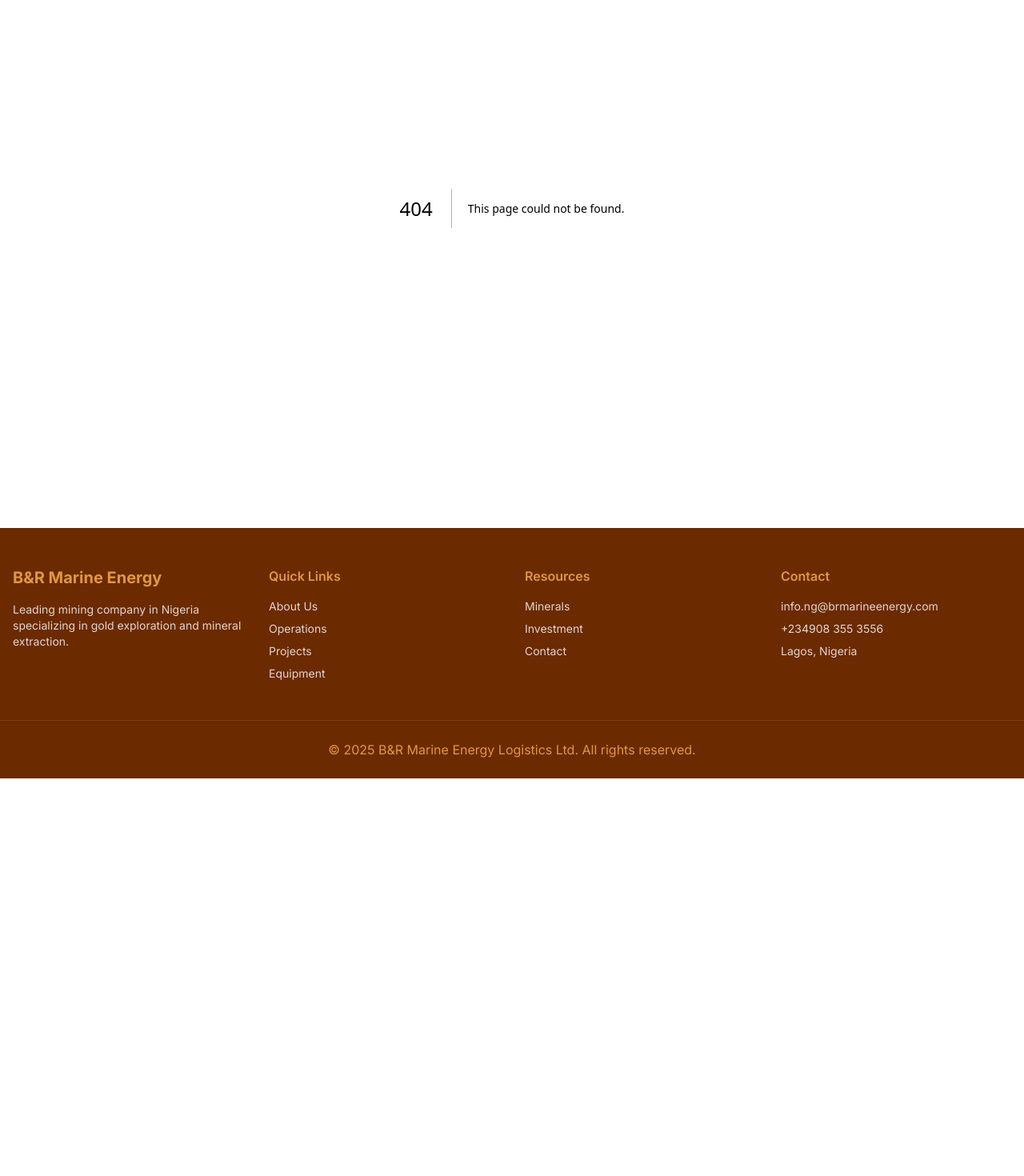
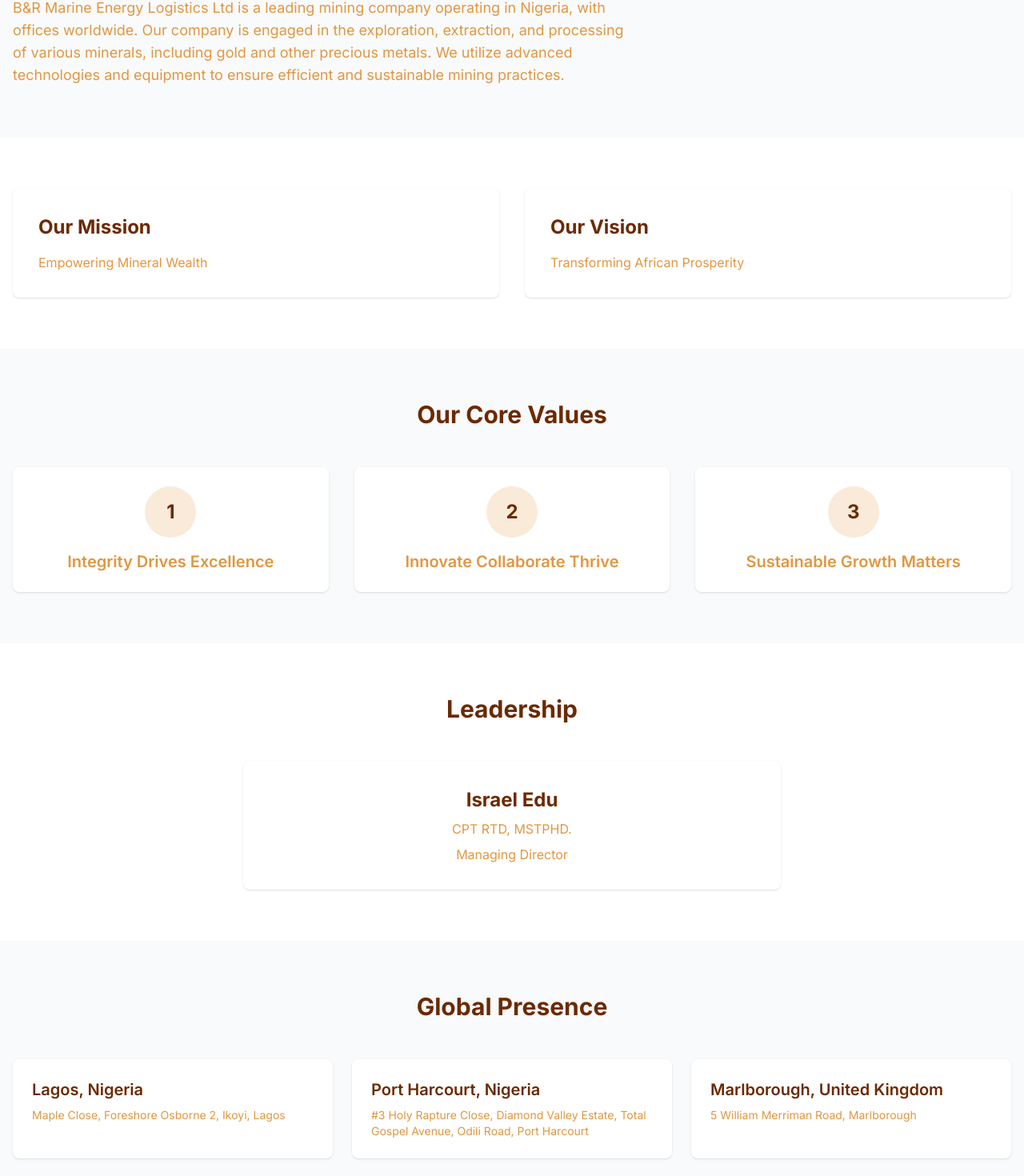
Before and after one commit to AntipasBen23/MARINE, a Next.js app: page /about in a window 1280 px wide. Before the commit this address had no page. Shown: the part 204-1674 px from the top of the page at 80% size. Before the commit the page ends 1177 px from the top, so only its background shows below. Built offline with nearby package versions, Linux system fonts and the light colour scheme.

Commit message:
added about page

```diff
--- /dev/null
+++ b/src/app/about/page.tsx
@@ -0,0 +1,103 @@
+import { companyInfo, contactInfo } from "@/lib/data/company";
+
+export default function AboutPage() {
+  return (
+    <main className="min-h-screen">
+      {/* Hero Section */}
+      <section className="py-16 bg-gray-50">
+        <div className="container mx-auto px-4">
+          <h1 className="text-4xl md:text-5xl font-bold mb-6" style={{ color: 'rgb(107, 42, 0)' }}>
+            About B&R Marine Energy
+          </h1>
+          <p className="text-lg max-w-3xl" style={{ color: 'rgb(224, 151, 65)' }}>
+            {companyInfo.overview}
+          </p>
+        </div>
+      </section>
+
+      {/* Mission & Vision */}
+      <section className="py-16">
+        <div className="container mx-auto px-4">
+          <div className="grid grid-cols-1 md:grid-cols-2 gap-8">
+            <div className="bg-white p-8 rounded-lg shadow-sm">
+              <h2 className="text-2xl font-bold mb-4" style={{ color: 'rgb(107, 42, 0)' }}>
+                Our Mission
+              </h2>
+              <p style={{ color: 'rgb(224, 151, 65)' }}>
+                {companyInfo.mission}
+              </p>
+            </div>
+            <div className="bg-white p-8 rounded-lg shadow-sm">
+              <h2 className="text-2xl font-bold mb-4" style={{ color: 'rgb(107, 42, 0)' }}>
+                Our Vision
+              </h2>
+              <p style={{ color: 'rgb(224, 151, 65)' }}>
+                {companyInfo.vision}
+              </p>
+            </div>
+          </div>
+        </div>
+      </section>
+
+      {/* Core Values */}
+      <section className="py-16 bg-gray-50">
+        <div className="container mx-auto px-4">
+          <h2 className="text-3xl font-bold text-center mb-12" style={{ color: 'rgb(107, 42, 0)' }}>
+            Our Core Values
+          </h2>
+          <div className="grid grid-cols-1 md:grid-cols-3 gap-8">
+            {companyInfo.coreValues.map((value, index) => (
+              <div key={index} className="bg-white p-6 rounded-lg shadow-sm text-center">
+                <div className="w-16 h-16 rounded-full flex items-center justify-center mx-auto mb-4" style={{ backgroundColor: 'rgba(224, 151, 65, 0.2)' }}>
+                  <span className="text-2xl font-bold" style={{ color: 'rgb(107, 42, 0)' }}>{index + 1}</span>
+                </div>
+                <h3 className="text-xl font-semibold" style={{ color: 'rgb(224, 151, 65)' }}>{value}</h3>
+              </div>
+            ))}
+          </div>
+        </div>
+      </section>
+
+      {/* Leadership */}
+      <section className="py-16">
+        <div className="container mx-auto px-4">
+          <h2 className="text-3xl font-bold text-center mb-12" style={{ color: 'rgb(107, 42, 0)' }}>
+            Leadership
+          </h2>
+          <div className="max-w-2xl mx-auto bg-white p-8 rounded-lg shadow-sm text-center">
+            <h3 className="text-2xl font-bold mb-2" style={{ color: 'rgb(107, 42, 0)' }}>
+              {contactInfo.managingDirector.name}
+            </h3>
+            <p style={{ color: 'rgb(224, 151, 65)' }} className="mb-2">
+              {contactInfo.managingDirector.title}
+            </p>
+            <p style={{ color: 'rgb(224, 151, 65)' }}>
+              {contactInfo.managingDirector.role}
+            </p>
+          </div>
+        </div>
+      </section>
+
+      {/* Global Presence */}
+      <section className="py-16 bg-gray-50">
+        <div className="container mx-auto px-4">
+          <h2 className="text-3xl font-bold text-center mb-12" style={{ color: 'rgb(107, 42, 0)' }}>
+            Global Presence
+          </h2>
+          <div className="grid grid-cols-1 md:grid-cols-2 lg:grid-cols-3 gap-6">
+            {contactInfo.offices.map((office, index) => (
+              <div key={index} className="bg-white p-6 rounded-lg shadow-sm">
+                <h3 className="text-xl font-semibold mb-2" style={{ color: 'rgb(107, 42, 0)' }}>
+                  {office.city}, {office.country}
+                </h3>
+                <p className="text-sm" style={{ color: 'rgb(224, 151, 65)' }}>
+                  {office.address}
+                </p>
+              </div>
+            ))}
+          </div>
+        </div>
+      </section>
+    </main>
+  );
+}
```
